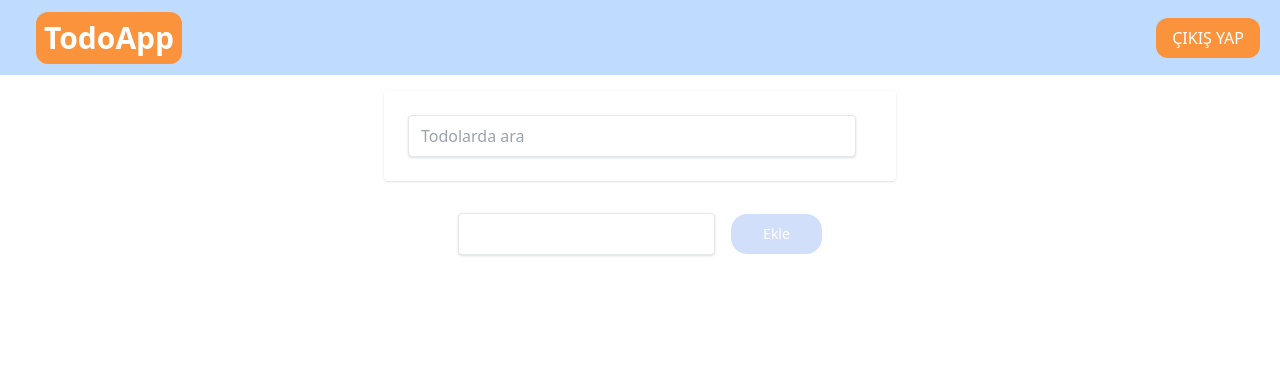
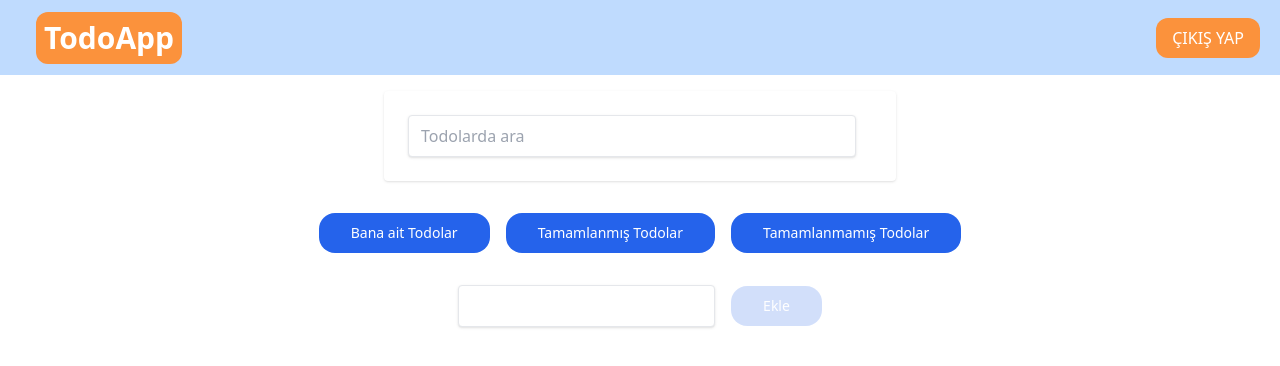
Before and after one commit to enesceb/reactjs-context-todoapp, a React (Create React App) app: page /Home in a window 1280 px wide. Shown: the top 366 px of the page. Built offline with nearby package versions, Linux system fonts and the light colour scheme.

Commit message:
TodoFilterFields Done

```diff
--- a/src/TodoApp.js
+++ b/src/TodoApp.js
@@ -4,6 +4,7 @@ import Todos from "./components/Todos";
 import todoReducer from "./reducers/reducer";
 import Header from "./components/Header";
 import Search from "./components/Search";
+import TodoFilterFields from "./components/TodoFilterFields";
 import { useAuth } from "./context";
 
 
@@ -13,7 +14,11 @@ function TodoApp() {
     todos: localStorage.getItem('todos') ? JSON.parse(localStorage.getItem('todos')) : [],
     todo: "",
     search: "",
+    onlyMe: false,
+    filterCompleted: false
   });
+
+  console.log(state.onlyMe)
 
   const {user} = useAuth()
   useEffect(() => {
@@ -57,19 +62,37 @@ function TodoApp() {
     });
   }, []);
 
-  const filteredTodos = useMemo(() => {
-    return state.todos.filter((todo) =>
-      todo.title
-        .toLocaleLowerCase("TR")
-        .includes(state.search.toLocaleLowerCase("TR"))
-    );
-  }, [state.search, state.todos]);
+  const updateOnlyMe = useCallback(() => {
+		dispatch({
+			type: 'UPDATE_ONLY_ME'
+		})
+	}, [])
+
+  const updateFilterCompleted = useCallback(value => {
+		dispatch({
+			type: 'UPDATE_FILTER_COMPLETED',
+			value
+		})
+	}, [])
+
+  const filteredTodos = useMemo(() => state.todos.filter(todo => {
+		return (
+			todo.title.toLocaleLowerCase('TR').includes(state.search.toLocaleLowerCase('TR'))
+		) && (
+			state.onlyMe && user ? todo.userId === user.id : true
+		) && (
+			state.filterCompleted ? (
+				state.filterCompleted === 'completed' ? todo.completed : !todo.completed
+			) : true
+		)
+	}), [state.todos, state.search, state.onlyMe, user, state.filterCompleted])
 
   return (
     <>
       <Header />
       <div className="flex justify-center flex-col items-center">
         <Search value={state.search} searchHandle={searchHandle} />
+        <TodoFilterFields updateOnlyMe={updateOnlyMe} updateFilterCompleted={updateFilterCompleted} filterCompleted={state.filterCompleted} onlyMe={state.onlyMe}/>
         <AddTodo
           todo={state.todo}
           submitHandle={submitHandle}
--- /dev/null
+++ b/src/components/TodoFilterFields.js
@@ -0,0 +1,41 @@
+import React from "react";
+
+const TodoFilterFields = ({
+  updateOnlyMe,
+  filterCompleted,
+  updateFilterCompleted,
+  onlyMe,
+}) => {
+  return (
+    <div className="flex gap-x-4 p-4">
+      <button
+        onClick={updateOnlyMe}
+        className="h-10 rounded-2xl bg-blue-600 text-white text-sm px-8"
+      >
+        Bana ait Todolar
+      </button>
+      <button
+        onClick={() =>
+          updateFilterCompleted(
+            filterCompleted === "completed" ? false : "completed"
+          )
+        }
+        className="h-10 rounded-2xl bg-blue-600 text-white text-sm px-8"
+      >
+        Tamamlanmış Todolar
+      </button>
+      <button
+        onClick={() =>
+          updateFilterCompleted(
+            filterCompleted === "uncompleted" ? false : "uncompleted"
+          )
+        }
+        className="h-10 rounded-2xl bg-blue-600 text-white text-sm px-8"
+      >
+        Tamamlanmamış Todolar
+      </button>
+    </div>
+  );
+};
+
+export default TodoFilterFields;
--- a/src/components/TodoItem.js
+++ b/src/components/TodoItem.js
@@ -1,12 +1,13 @@
+import { useState } from "react"
 import { useAuth } from "../context"
 
 const TodoItem = ({deleteTodo, todo, index, toggleTodo}) => {
   const {user} = useAuth()
 
+
   return (
     <li className='p-5 w-[600px] border-b bg-teal flex items-center justify-between '  >
       {todo.title}
-
      {todo.userId === Number(user.id )&& (
        <div className='flex gap-x-4'>
        <button className='text-sm rounded-md h-10 px-6 bg-red-100 text-red-700 mr-4' onClick={()=> deleteTodo(index)}>SİL</button>
--- a/src/reducers/reducer.js
+++ b/src/reducers/reducer.js
@@ -13,7 +13,7 @@ export default function reducer(state, action) {
           {
             title: action.todo,
             completed: false,
-            userId: action.userId
+            userId: action.userId,
           },
           ...state.todos,
         ],
@@ -40,6 +40,17 @@ export default function reducer(state, action) {
         ...state,
         search: action.value,
       };
+    case "UPDATE_ONLY_ME":
+      return {
+        ...state,
+        onlyMe: !state.onlyMe,
+      };
+    case "UPDATE_FILTER_COMPLETED":
+      return {
+        ...state,
+        filterCompleted: action.value,
+      };
+
     default:
       break;
   }
```
